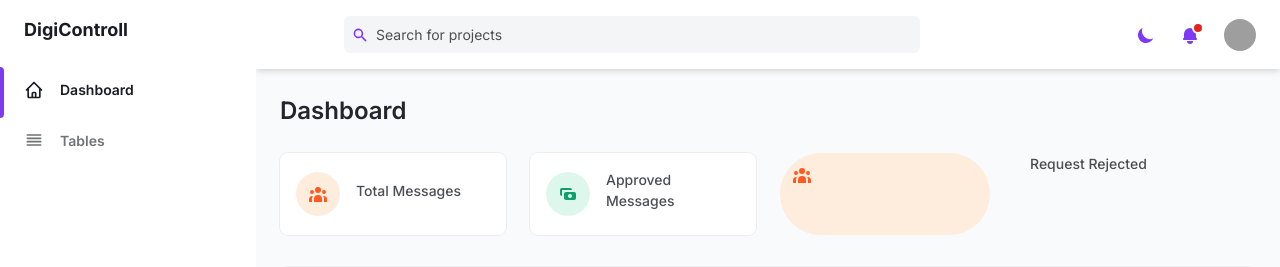
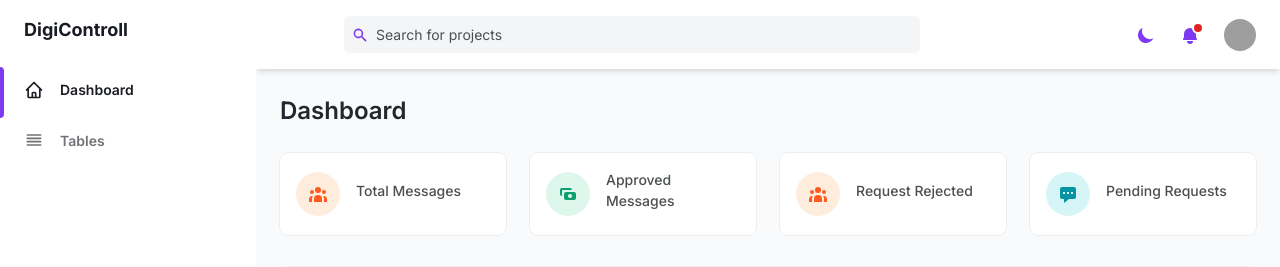
Before and after one commit to cabbagec2hlbGwK/dashboard, a Django app: template theme/templates/dash.html in a window 1280 px wide. Shown: the top 267 px of the page. Run offline with Django 4.2, Linux system fonts and the light colour scheme; the template is opened without the code that fills it, so the values that code supplies are empty; parts of the project's set-up code (start-up, migrations or seed data) failed here and were passed over; grey boxes are pictures that could not be loaded.

Commit message:
cjamge in the value

```diff
--- a/theme/templates/dash.html
+++ b/theme/templates/dash.html
@@ -46,7 +46,9 @@
 				</div>
 			</div>
 			<!-- Card -->
-			<div class="p-3 mr-4 text-orange-500 bg-orange-100 rounded-full dark:text-orange-100 dark:bg-orange-500">
+			<div class="flex items-center p-4 bg-white rounded-lg shadow-xs dark:bg-gray-800">
+				<div
+					class="p-3 mr-4 text-orange-500 bg-orange-100 rounded-full dark:text-orange-100 dark:bg-orange-500">
 					<svg class="w-5 h-5" fill="currentColor" viewBox="0 0 20 20">
 						<path
 							d="M13 6a3 3 0 11-6 0 3 3 0 016 0zM18 8a2 2 0 11-4 0 2 2 0 014 0zM14 15a4 4 0 00-8 0v3h8v-3zM6 8a2 2 0 11-4 0 2 2 0 014 0zM16 18v-3a5.972 5.972 0 00-.75-2.906A3.005 3.005 0 0119 15v3h-3zM4.75 12.094A5.973 5.973 0 004 15v3H1v-3a3 3 0 013.75-2.906z">
```
Lines whose indentation alone changed are shown as unchanged.
